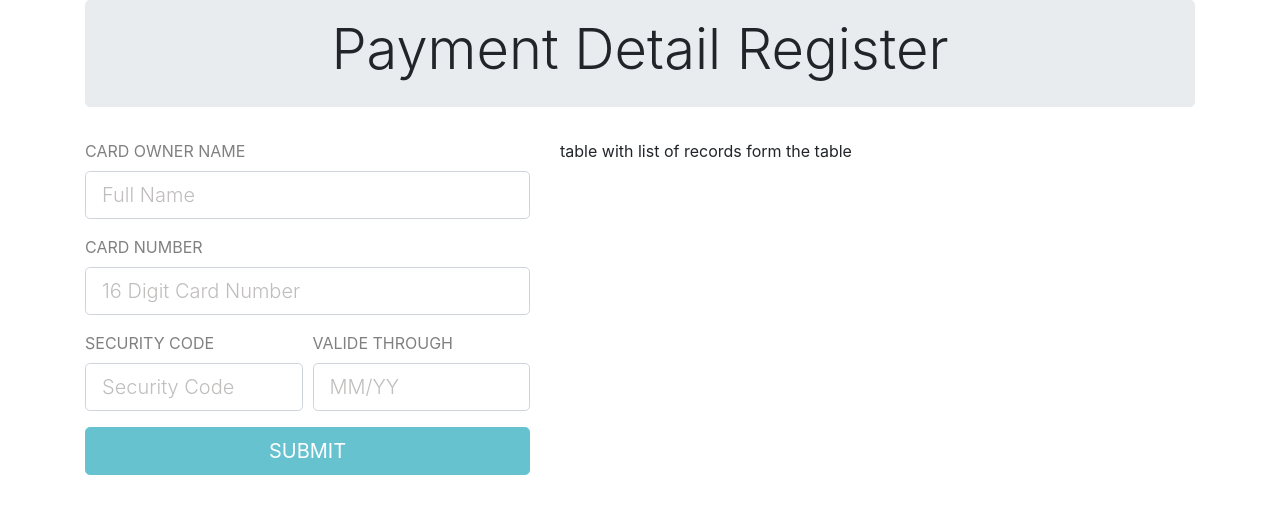
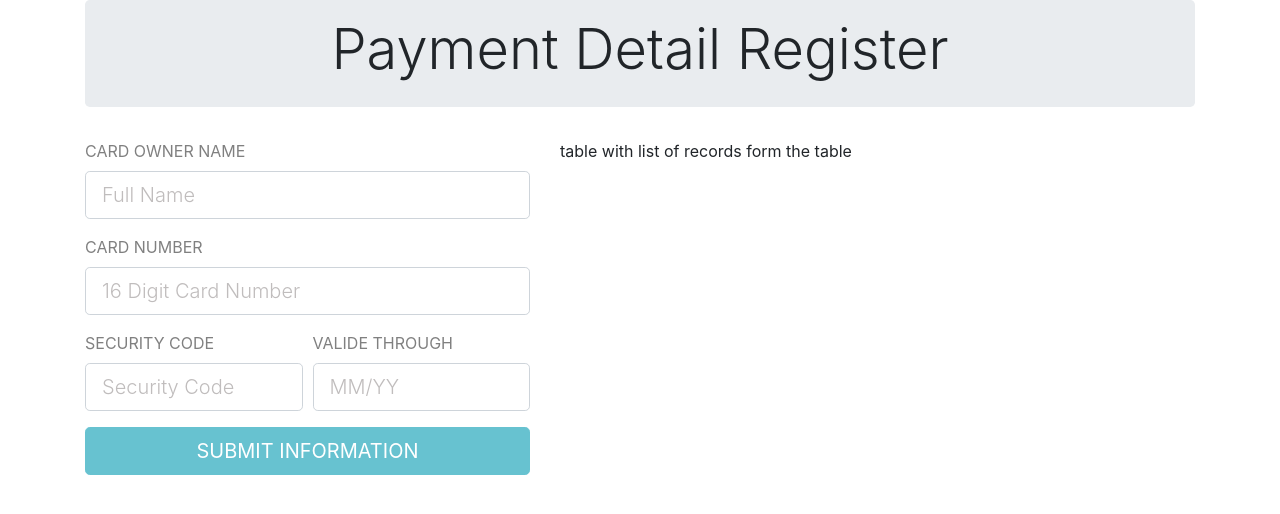
Before and after one commit to tromphakvoort/paymentDetails, an Angular app in the folder PaymentDetailsFrontEnd/: page / in a window 1280 px wide. Shown: the top 514 px of the page. Built offline with nearby package versions, Linux system fonts and the light colour scheme.

Commit message:
Updated Button

```diff
--- a/PaymentDetailsFrontEnd/src/app/payment-details-form/payment-details-form.component.html
+++ b/PaymentDetailsFrontEnd/src/app/payment-details-form/payment-details-form.component.html
@@ -67,7 +67,7 @@
       type="submit"
       [disabled]="form.invalid"
     >
-      SUBMIT
+      SUBMIT INFORMATION
     </button>
   </div>
 </form>
```
